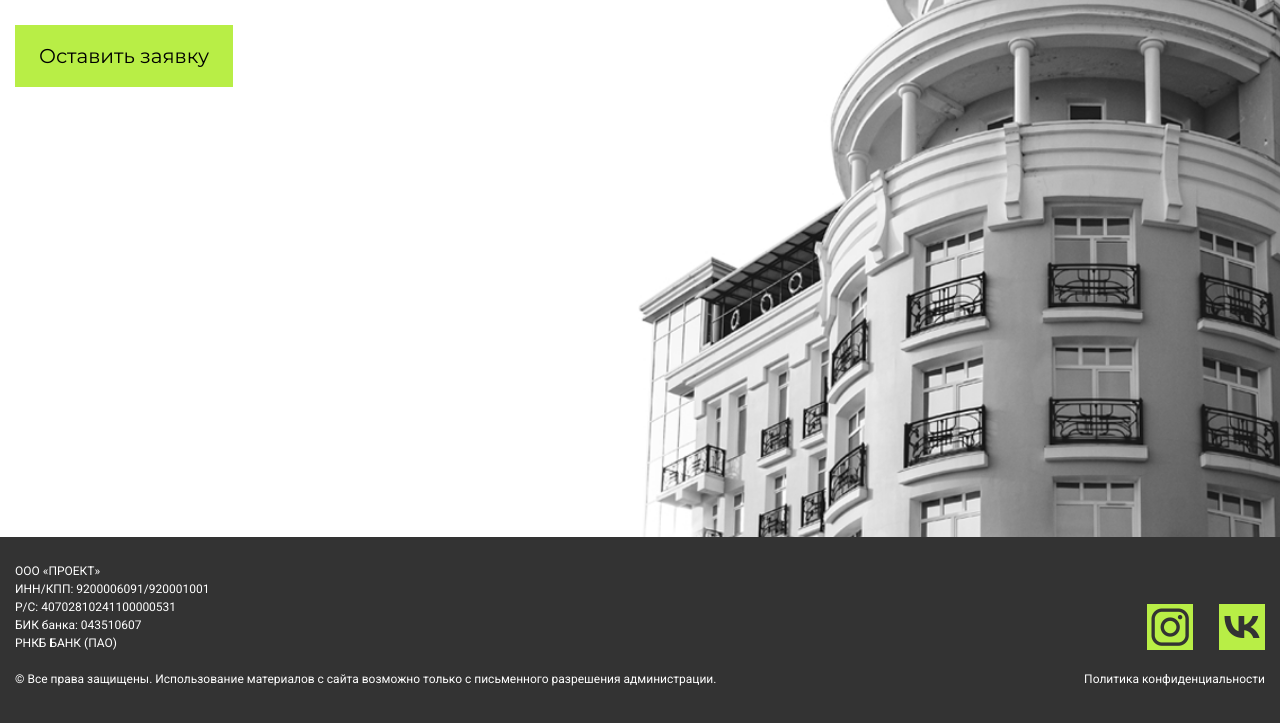
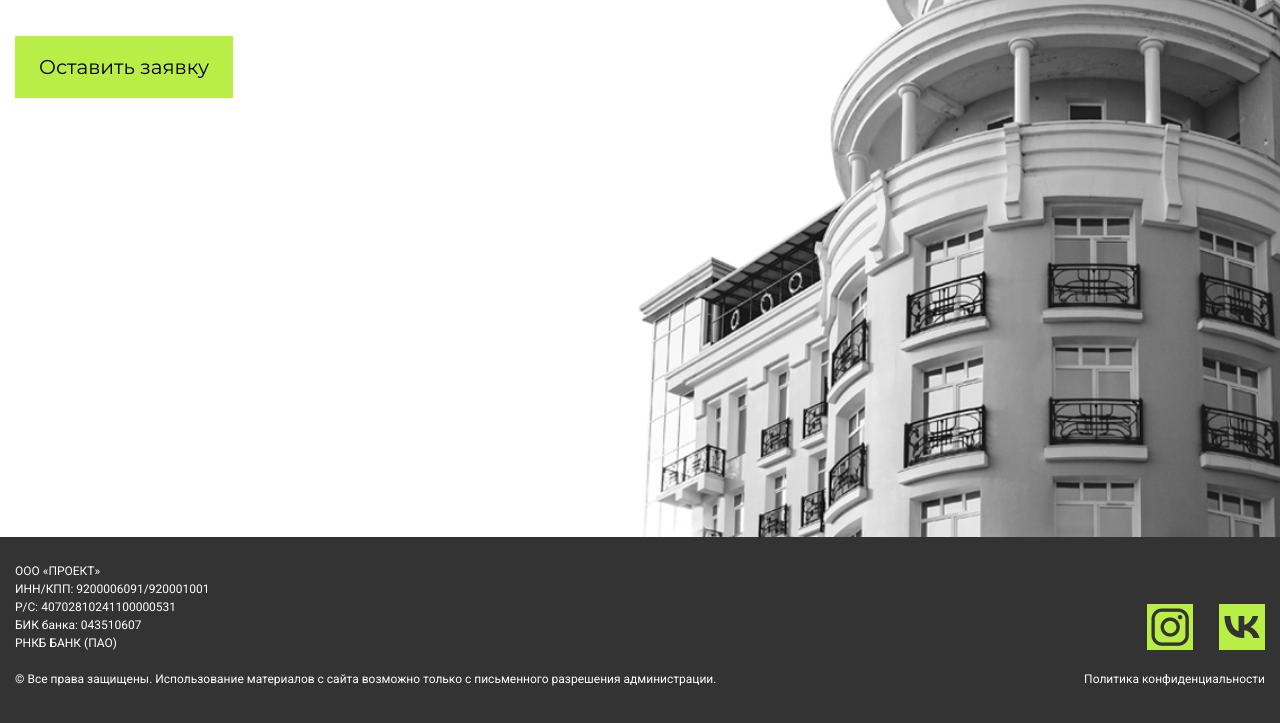
Before and after one commit to theowindand/betaProject, a website: page engineering.html in a window 1280 px wide. Shown: the part 442-1165 px from the top of the page. Drawn offline with nearby package versions, Linux system fonts and the light colour scheme.

Commit message:
Add files via upload

```diff
--- a/css/style.css
+++ b/css/style.css
@@ -231,7 +231,7 @@ nav.navbar {
 }
 
 .engineering-main-info a {
-	margin-top: 33px;
+	margin-top: 55px;
 }
 
 .top-section_headline:before {
```
